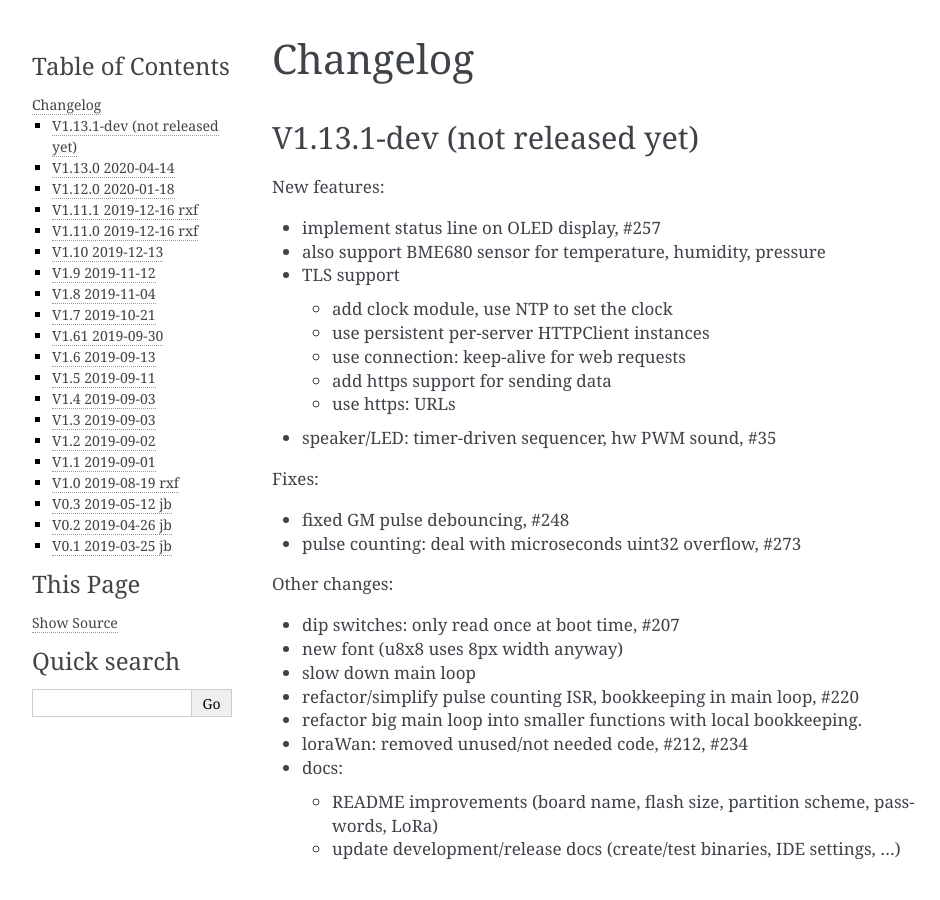
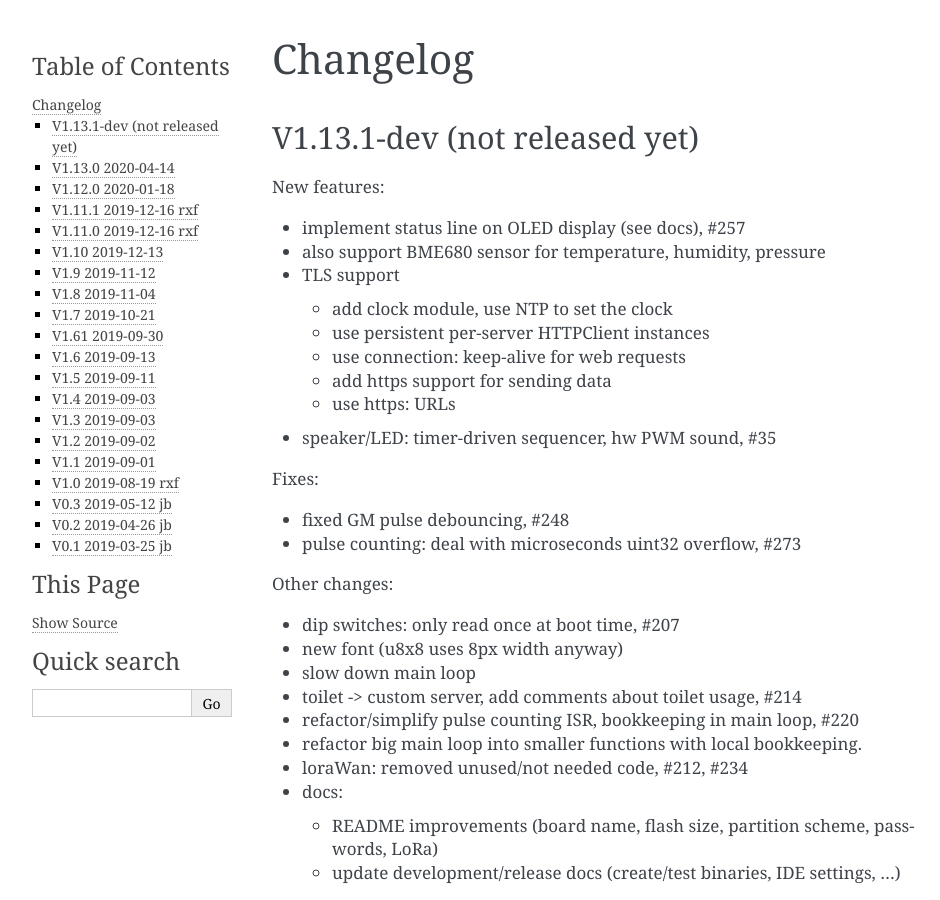
Before and after one commit to ecocurious2/MultiGeiger, a Sphinx documentation site: the page built from docs/source/changes.rst, in a window 1280 px wide and 900 px high. Shown: the whole window, without its empty margins (148-1088 px from the left). Built offline with Sphinx 7.4.7, drawn with Linux system fonts in a browser that asks for light colours.

Commit message:
update CHANGES

```diff
--- a/docs/source/changes.rst
+++ b/docs/source/changes.rst
@@ -8,7 +8,7 @@ V1.13.1-dev (not released yet)
 
 New features:
 
-* implement status line on OLED display, #257
+* implement status line on OLED display (see docs), #257
 * also support BME680 sensor for temperature, humidity, pressure
 * TLS support
 
@@ -29,6 +29,7 @@ Other changes:
 * dip switches: only read once at boot time, #207
 * new font (u8x8 uses 8px width anyway)
 * slow down main loop
+* toilet -> custom server, add comments about toilet usage, #214
 * refactor/simplify pulse counting ISR, bookkeeping in main loop, #220
 * refactor big main loop into smaller functions with local bookkeeping.
 * loraWan: removed unused/not needed code, #212, #234
```
